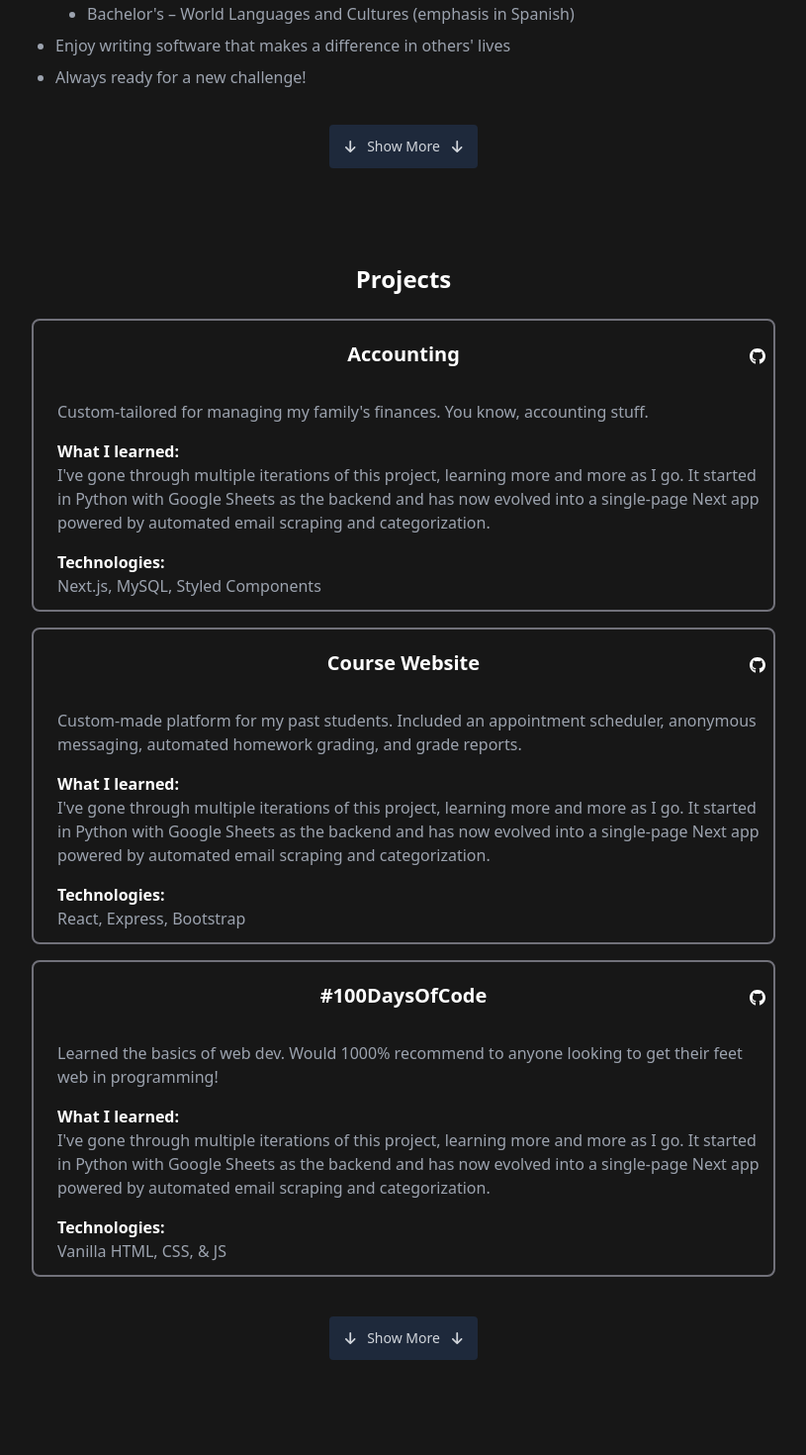
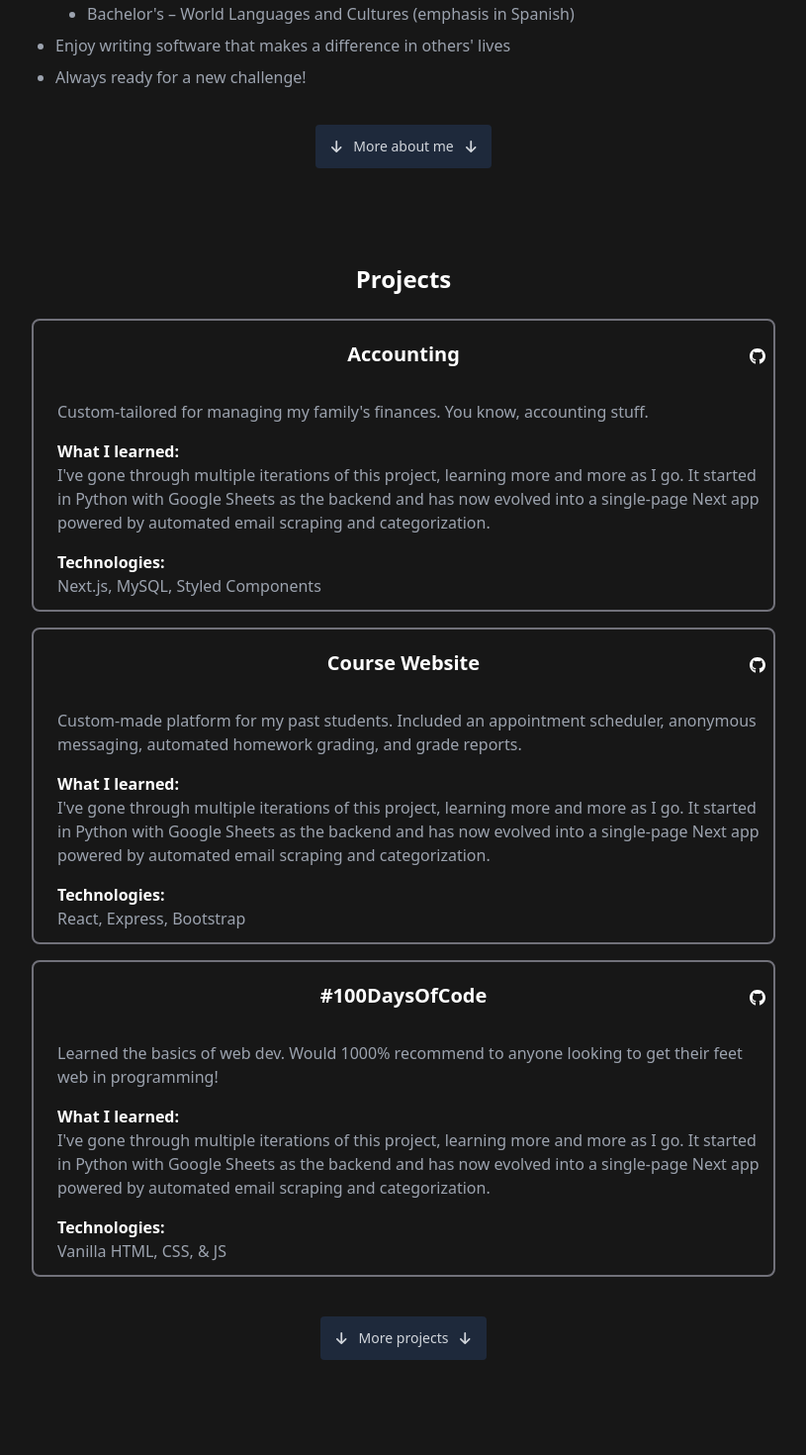
Before and after one commit to brodyd795/personal-site, a Next.js app: page / in a window 1280 px wide. Shown: the part 560-2030 px from the top of the page at 99% size, without its empty margins (232-1047 px from the left). Built offline with nearby package versions, Linux system fonts and the light colour scheme; no server answers; the database is empty.

Commit message:
update button text content

```diff
--- a/components/about.tsx
+++ b/components/about.tsx
@@ -75,7 +75,7 @@ export const About = (): JSX.Element => {
 			<ShowMoreLessButton
 				showMore={showMore}
 				setShowMore={setShowMore}
-				type={'About'}
+				type={'about me'}
 			/>
 		</div>
 	);
--- a/components/buttons.tsx
+++ b/components/buttons.tsx
@@ -10,12 +10,15 @@ export const ShowMoreLessButton = ({
 	showMore: boolean;
 	setShowMore: React.Dispatch<React.SetStateAction<boolean>>;
 	type: string;
-}): JSX.Element => (
+}): JSX.Element => {
+	const buttonText = `${showMore ? 'Less' : 'More'} ${type}`;
+
+	return (
 		<div className='flex justify-center'>
 			<button
 				className='text-sm text-gray-300 mt-8 transition ease-in-out delay-50 hover:text-gray-200 duration-300 flex items-center py-3 px-4 rounded bg-slate-800 hover:scale-[1.03]'
 				type='button'
-			aria-label={`Show ${showMore ? 'Less' : 'More'} ${type}`}
+				aria-label={buttonText}
 				onClick={() => setShowMore(!showMore)}
 			>
 				{showMore ? (
@@ -23,7 +26,7 @@ export const ShowMoreLessButton = ({
 				) : (
 					<FontAwesomeIcon icon={faArrowDown} className='mr-3' />
 				)}
-			{showMore ? 'Show Less' : 'Show More'}
+				{buttonText}
 				{showMore ? (
 					<FontAwesomeIcon icon={faArrowUp} className='ml-3' />
 				) : (
@@ -32,3 +35,4 @@ export const ShowMoreLessButton = ({
 			</button>
 		</div>
 	);
+};
--- a/components/projects.tsx
+++ b/components/projects.tsx
@@ -83,7 +83,7 @@ export const Projects: FC = () => {
 				<ShowMoreLessButton
 					showMore={showMore}
 					setShowMore={setShowMore}
-					type={'Projects'}
+					type={'projects'}
 				/>
 			</div>
 		</div>
--- a/components/timeline.tsx
+++ b/components/timeline.tsx
@@ -39,7 +39,7 @@ export const Timeline: FC = () => {
 				<ShowMoreLessButton
 					showMore={showMore}
 					setShowMore={setShowMore}
-					type={'Timeline'}
+					type={'events'}
 				/>
 			</div>
 		</div>
```
Lines whose indentation alone changed are shown as unchanged.
